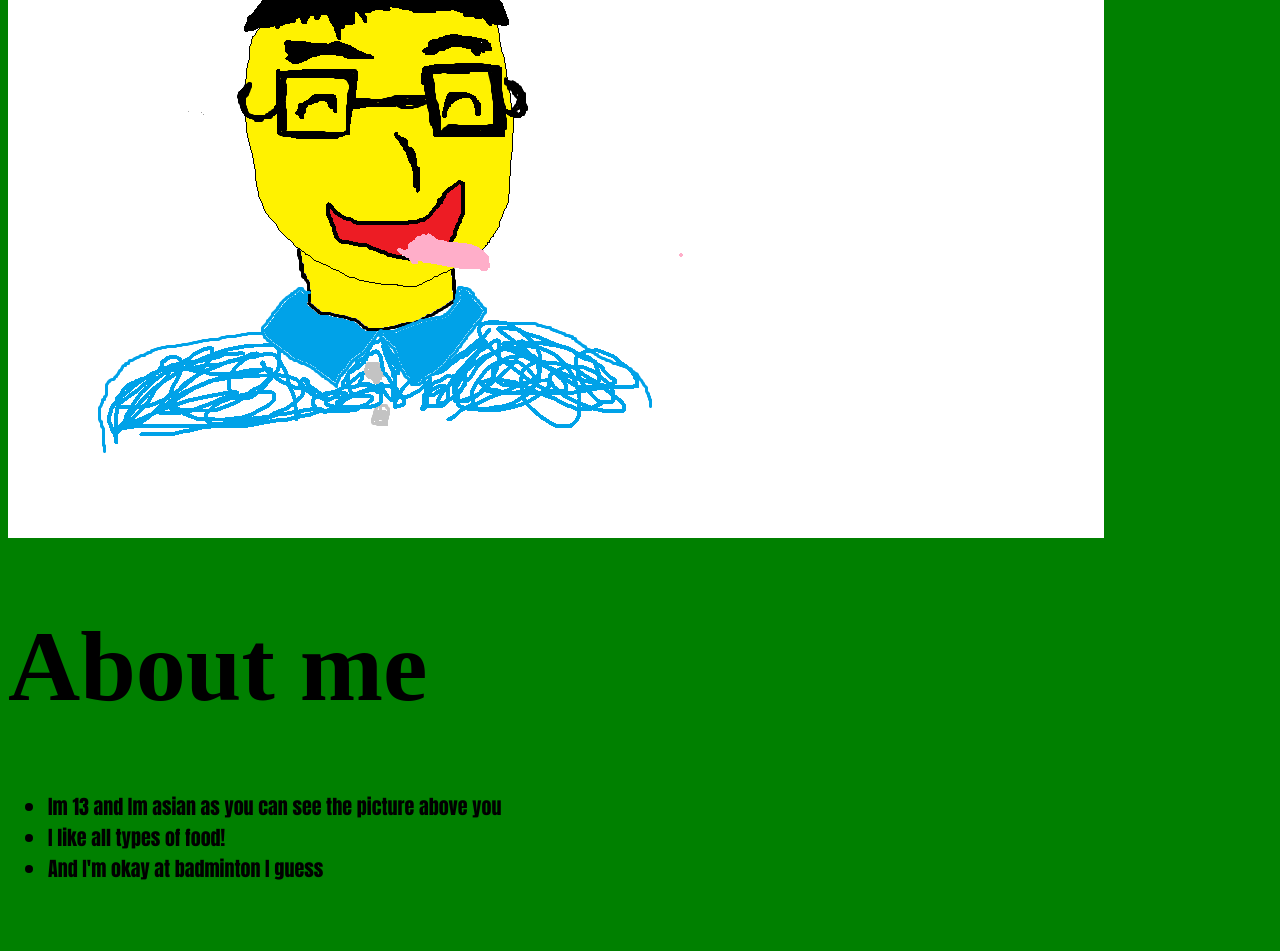
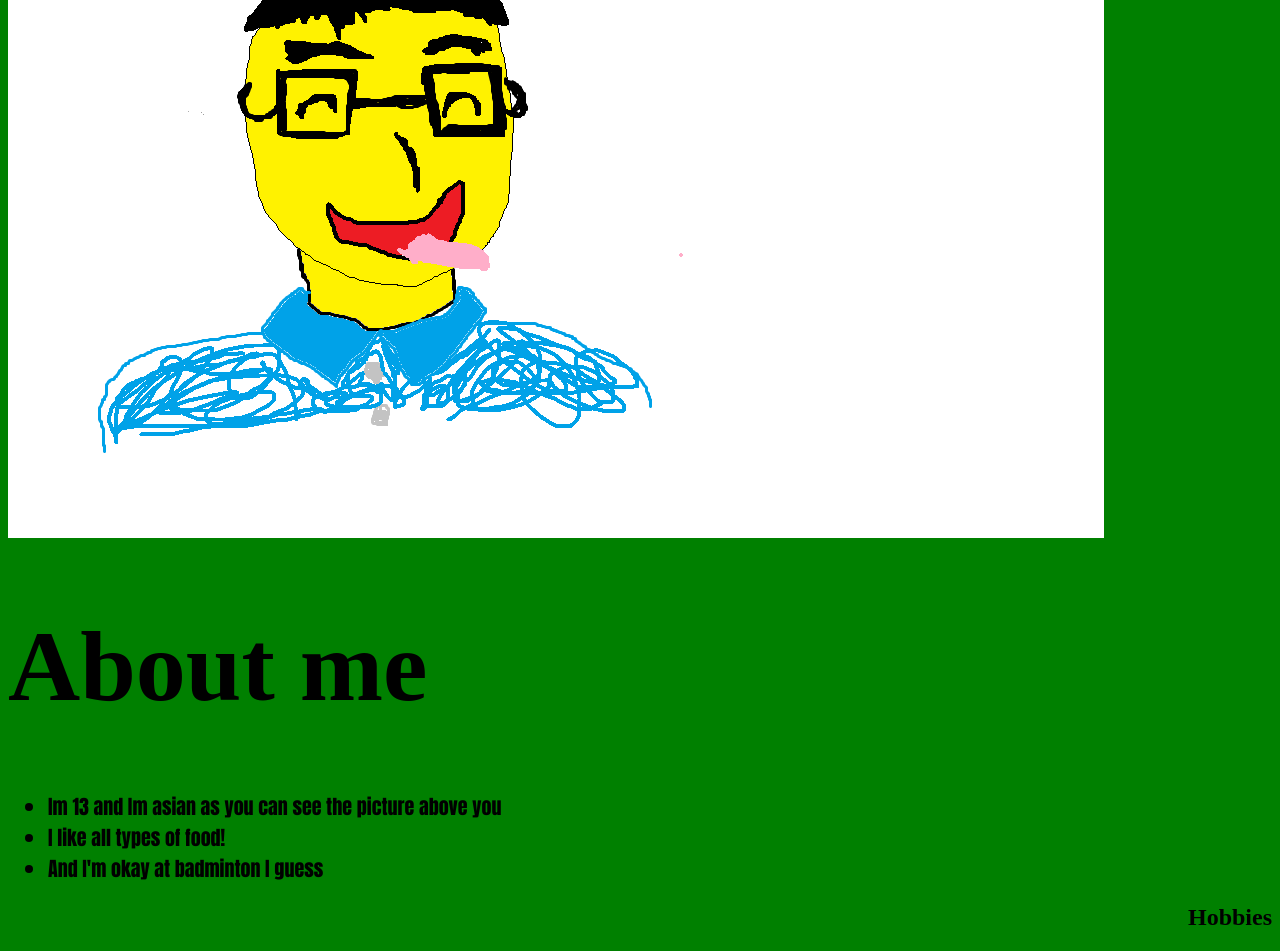
Before and after one commit to joshywu/joshywu.github.io, a plain HTML site: page index.html in a window 1280 px wide. Shown: the part 349-1300 px from the top of the page. Before the commit the page ends 1249 px from the top, so only its background shows below. Drawn offline with Linux system fonts and the light colour scheme.

Commit message:
Update index.html

```diff
--- a/index.html
+++ b/index.html
@@ -12,6 +12,7 @@
 <li style="font-family: Impact; font-size: 20px">Im 13 and Im asian as you can see the picture above you</li>
 <li style="font-family: Impact; font-size: 20px">I like all types of food!</li>
 <li style="font-family: Impact; font-size: 20px">And I'm okay at badminton I guess</li>
+<h2 style="text-align:right">Hobbies</h2>
 </ul>
 
 
```
